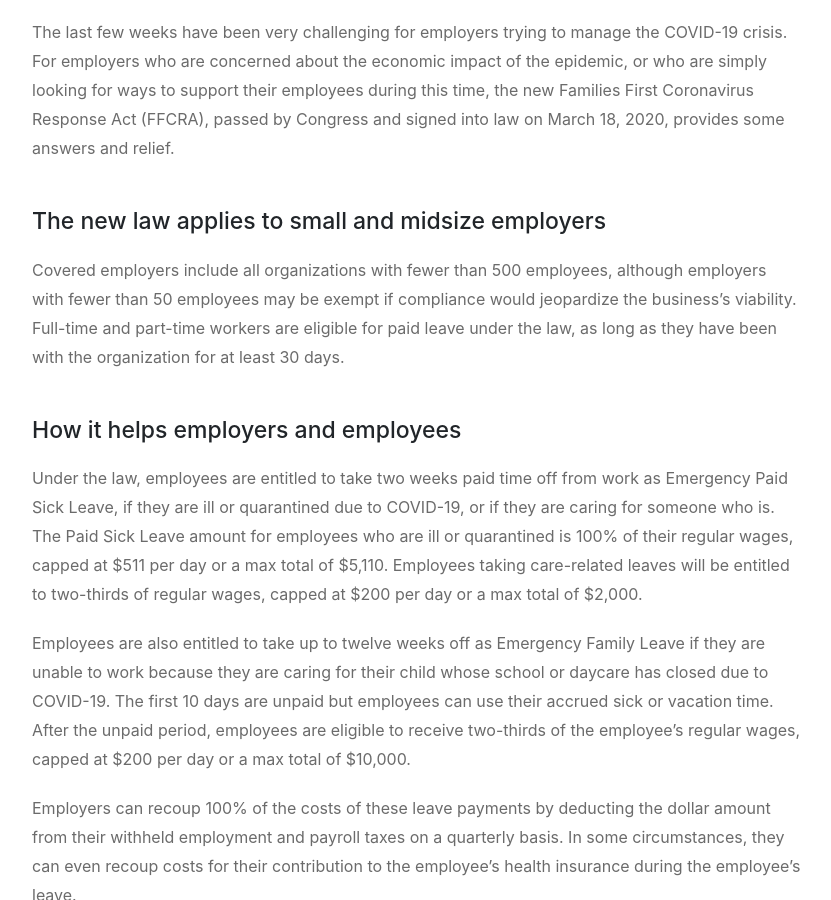
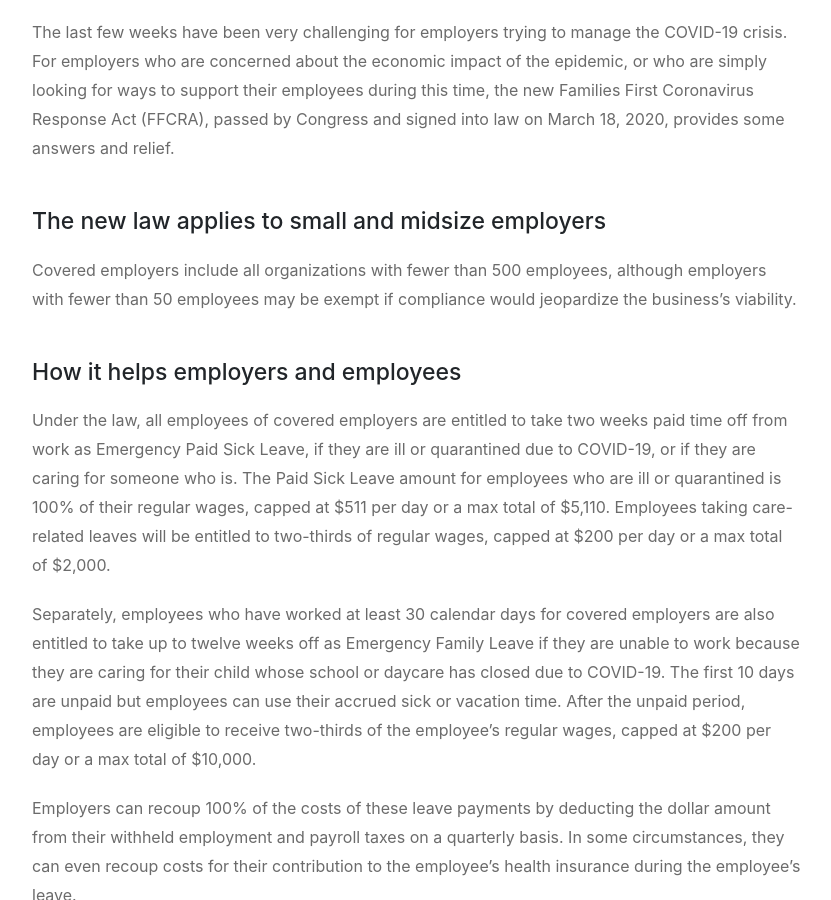
Before and after one commit to trysparrow/sparrow-landing, a Jekyll site: the page built from _posts/2020-03-23-coronavirus-response-act.md, in a window 1280 px wide and 900 px high, scrolled down 677 px. Shown: the whole window, without its empty margins (223-1054 px from the left). Built offline with Jekyll 4.4.1, drawn with Linux system fonts in a browser that asks for light colours; nearby versions of some CDN libraries; some web fonts are replaced; comment, search, counter and statistics services are not loaded.

Commit message:
Add corrections to blog post

```diff
--- a/_posts/2020-03-23-coronavirus-response-act.md
+++ b/_posts/2020-03-23-coronavirus-response-act.md
@@ -14,13 +14,13 @@
 
 ## The new law applies to small and midsize employers
 
-Covered employers include all organizations with fewer than 500 employees, although employers with fewer than 50 employees may be exempt if compliance would jeopardize the business’s viability. Full-time and part-time workers are eligible for paid leave under the law, as long as they have been with the organization for at least 30 days.
+Covered employers include all organizations with fewer than 500 employees, although employers with fewer than 50 employees may be exempt if compliance would jeopardize the business’s viability.
 
 ## How it helps employers and employees
 
-Under the law, employees are entitled to take two weeks paid time off from work as Emergency Paid Sick Leave, if they are ill or quarantined due to COVID-19, or if they are caring for someone who is. The Paid Sick Leave amount for employees who are ill or quarantined is 100% of their regular wages, capped at $511 per day or a max total of $5,110. Employees taking care-related leaves will be entitled to two-thirds of regular wages, capped at $200 per day or a max total of $2,000.
+Under the law, all employees of covered employers are entitled to take two weeks paid time off from work as Emergency Paid Sick Leave, if they are ill or quarantined due to COVID-19, or if they are caring for someone who is. The Paid Sick Leave amount for employees who are ill or quarantined is 100% of their regular wages, capped at $511 per day or a max total of $5,110. Employees taking care-related leaves will be entitled to two-thirds of regular wages, capped at $200 per day or a max total of $2,000.
 
-Employees are also entitled to take up to twelve weeks off as Emergency Family Leave if they are unable to work because they are caring for their child whose school or daycare has closed due to COVID-19. The first 10 days are unpaid but employees can use their accrued sick or vacation time. After the unpaid period, employees are eligible to receive two-thirds of the employee’s regular wages, capped at $200 per day or a max total of $10,000.
+Separately, employees who have worked at least 30 calendar days for covered employers are also entitled to take up to twelve weeks off as Emergency Family Leave if they are unable to work because they are caring for their child whose school or daycare has closed due to COVID-19. The first 10 days are unpaid but employees can use their accrued sick or vacation time. After the unpaid period, employees are eligible to receive two-thirds of the employee’s regular wages, capped at $200 per day or a max total of $10,000.
 
 Employers can recoup 100% of the costs of these leave payments by deducting the dollar amount from their withheld employment and payroll taxes on a quarterly basis. In some circumstances, they can even recoup costs for their contribution to the employee’s health insurance during the employee’s leave.
 
```
